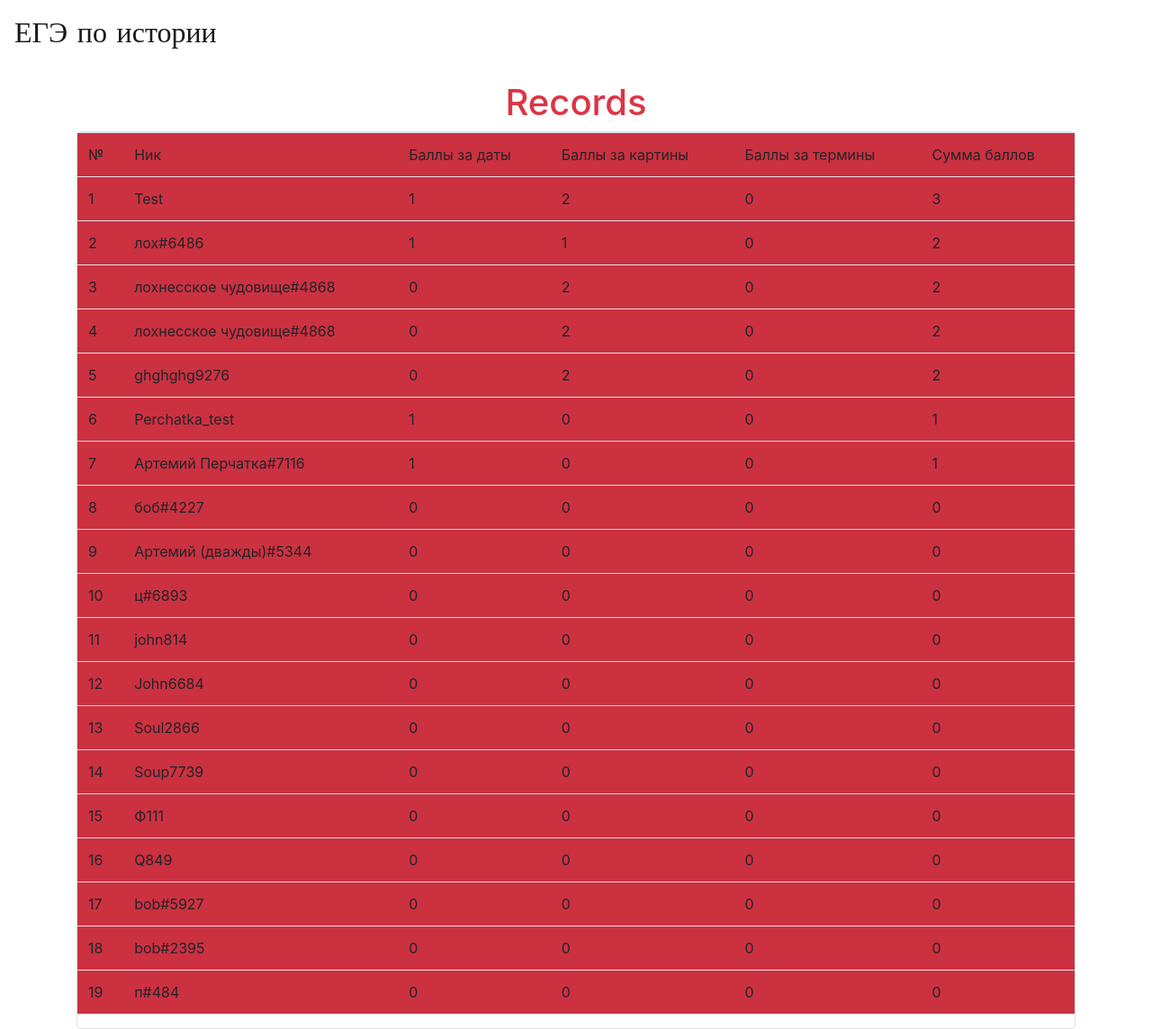
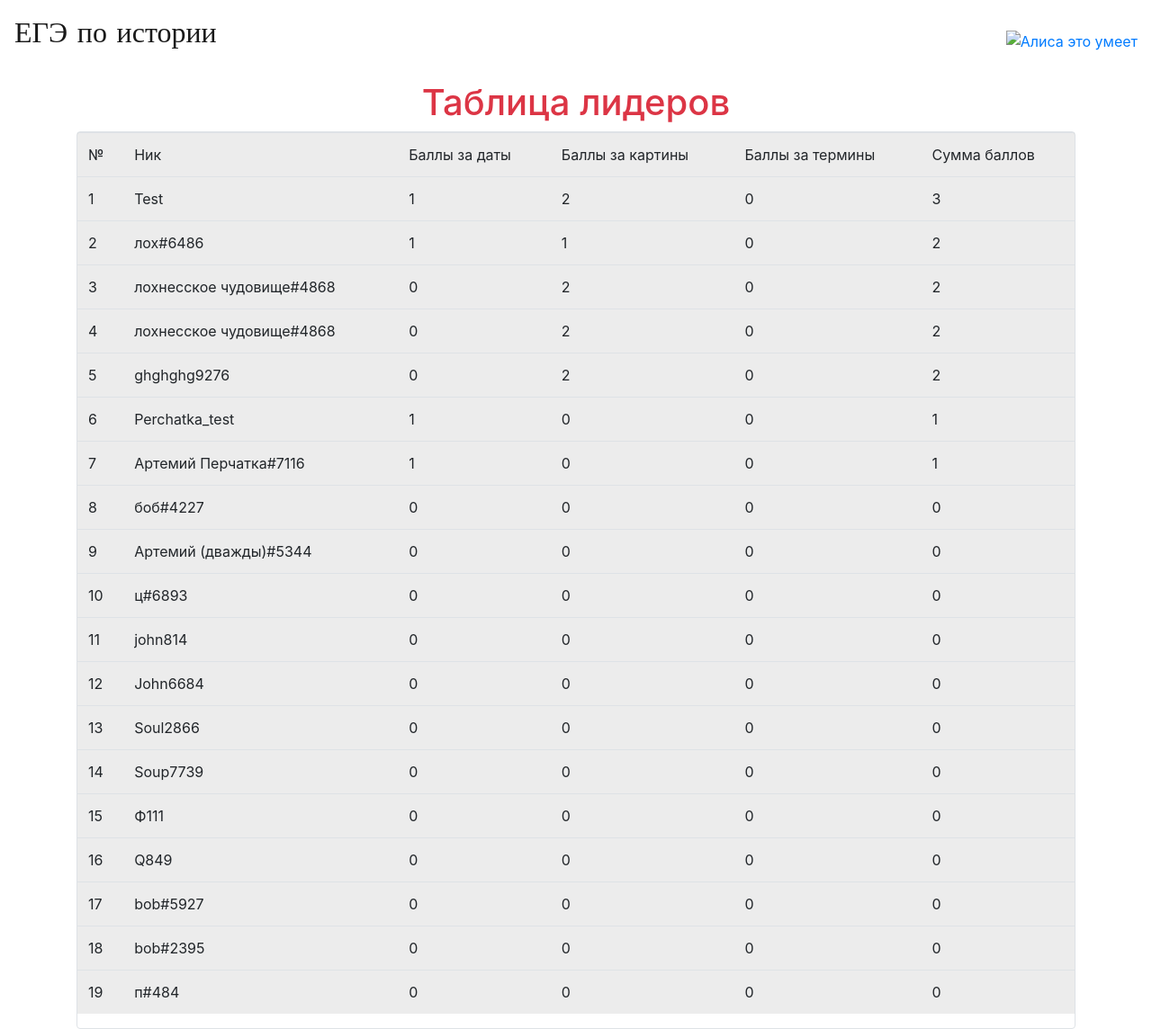
Before and after one commit to StopChangingTheName/alice-skills, a Flask app: page /records in a window 1280 px wide. Shown: the whole page at 90% size. Run offline with Flask 2, Linux system fonts and the light colour scheme; data comes from the database, SQL or seed files in the repository; some libraries are stand-ins or nearby versions.

Commit message:
website redesign

```diff
--- a/templates/base.html
+++ b/templates/base.html
@@ -13,7 +13,7 @@
   <body>
     <header>
         <nav class="navbar navbar-light" >
-            <a class="navbar-brand"><p style="font-family: 'Arial Black';font-size: xx-large">ЕГЭ по истории</p></a>
+            <a class="navbar-brand"><p style="font-family: 'Arial Black';font-size: xx-large">ЕГЭ по истории</p><a href="https://dialogs.yandex.ru/store/skills/1424e7f5-ege-po-istorii?utm_source=site&utm_medium=badge&utm_campaign=v1&utm_term=d2" target="_blank"><img alt="Алиса это умеет" src="https://dialogs.s3.yandex.net/badges/v1-term2.svg"/></a></a>
 </nav>
     </header>
     <!-- Begin page content -->
--- a/templates/records.html
+++ b/templates/records.html
@@ -1,10 +1,10 @@
 {% extends "base.html" %}
 
 {% block content %}
-<h1 class="text-danger" align="center">Records </h1>
+<h1 class="text-danger" align="center">Таблица лидеров</h1>
 <div class="col-md6 border rounded">
     <table class="table">
-        <tr class="bg-danger">
+        <tr class="white">
             <td class="table-active">№</td>
             <td class="table-active">Ник</td>
             <td class="table-active">Баллы за даты</td>
@@ -13,7 +13,7 @@
             <td class="table-active">Сумма баллов</td>
         </tr>
         {% for p in persons%}
-        <tr class="bg-danger">
+        <tr class="white">
             <td class="table-active">{{loop.index}}</td>
             <td class="table-active">{{p[1]}}</td>
             <td class="table-active">{{p[2]}}</td>
```
Also changed, not shown: 1 other file.
